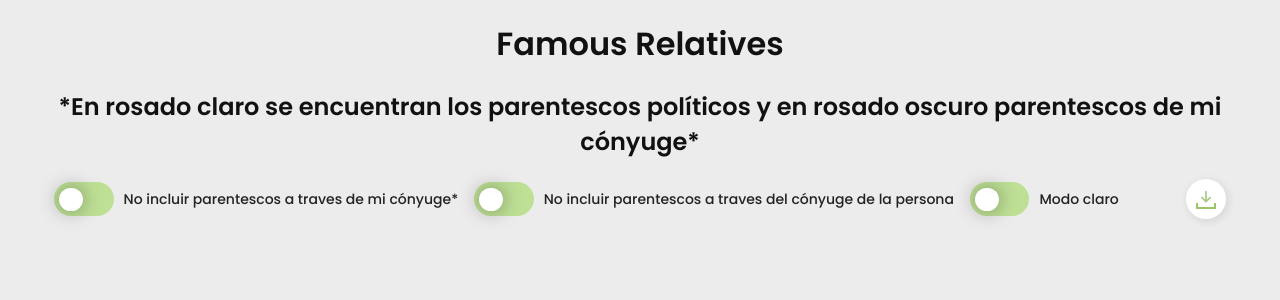
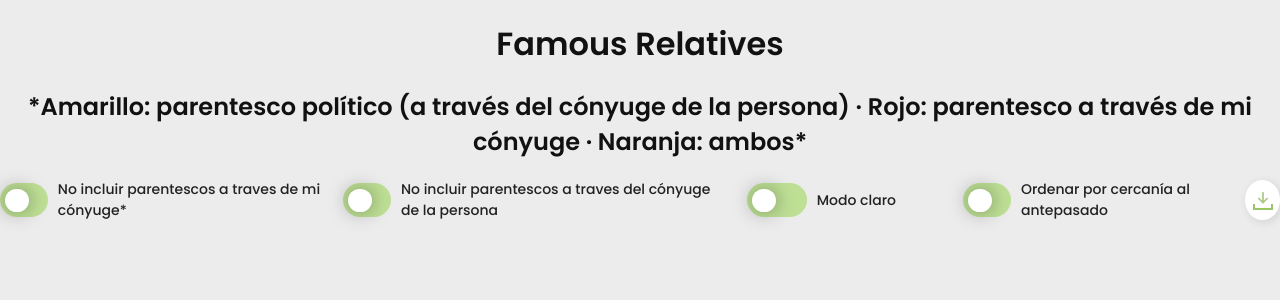
Before and after one commit to Teo1840/famousrelatives, a Flask app: template templates/plantilla_arboles.html in a window 1280 px wide; the page is wider, and only the part inside the window is pictured. Shown: the top 300 px of that part. Run offline with Flask 3, Linux system fonts and the light colour scheme; the template is opened without the code that fills it, so the values that code supplies are empty.

Commit message:
absolute close-ness filter

```diff
--- a/static/js/main.js
+++ b/static/js/main.js
@@ -73,6 +73,17 @@ function getEffectiveLength(a) {
     : (a.cercania ?? Infinity);
 }
 
+export function getEffectiveMinSideLength(a) {
+  const main   = a?.mainPath?.coParentIsPathPerson;
+  const direct = a?.directPath?.coParentIsPathPerson;
+  const useDirect = a?.directPath && !(main && (direct ?? true));
+
+  const path = useDirect ? a.directPath : a.mainPath;
+  const asc  = path?.asc?.length  ?? Infinity;
+  const desc = path?.desc?.length ?? Infinity;
+  return Math.min(asc, desc);
+}
+
 // 🔗 Exponer para HTML (onclick del popup)
 window.showPopup = showPopup;
 window.prevPopup = prevPopup;
--- a/static/js/switch.js
+++ b/static/js/switch.js
@@ -1,5 +1,5 @@
 import { renderCards } from './card.js';
-import { getActiveList, updateListCount } from './main.js';
+import { getActiveList, updateListCount, getEffectiveMinSideLength } from './main.js';
 
 export function initSwitches() {
 
@@ -9,10 +9,15 @@ export function initSwitches() {
   function update() {
     if (!window.fullList) return;
 
-    const list = getActiveList();
+    let list = getActiveList();
+
+    const sortByAscToggle = document.getElementById("switch-sortByAsc");
+    if (sortByAscToggle?.checked) {
+      list = [...list].sort((a, b) => getEffectiveMinSideLength(a) - getEffectiveMinSideLength(b));
+    }
+
     renderCards(list);
     updateListCount();
-
     window.currentIndex = 0;
   }
 
@@ -22,6 +27,11 @@ export function initSwitches() {
 
   if (coParentToggle) {
     coParentToggle.addEventListener("change", update);
+  }
+
+  const sortByAscToggle = document.getElementById("switch-sortByAsc");
+  if (sortByAscToggle) {
+    sortByAscToggle.addEventListener("change", update);
   }
 
   // 🌙 MODO OSCURO
--- a/templates/plantilla_arboles.html
+++ b/templates/plantilla_arboles.html
@@ -16,7 +16,7 @@
 <body>
 
 <h1>Famous Relatives</h1>
-<h2>*En rosado claro se encuentran los parentescos políticos y en rosado oscuro parentescos de mi cónyuge*</h2>
+<h2>*Amarillo: parentesco político (a través del cónyuge de la persona) · Rojo: parentesco a través de mi cónyuge · Naranja: ambos*</h2>
 
 <div class="flex-container">
   <!-- Switch 1: Parentescos de mi Conyugue -->
@@ -47,6 +47,15 @@
       <span class="slider"></span>
     </label>
     <span id="darkModeText" class="status-text">Modo claro</span>
+  </div>
+
+  <!-- Switch 4: Ordenar por cercanía al antepasado -->
+  <div class="switch-wrapper">
+    <label class="switch">
+      <input type="checkbox" id="switch-sortByAsc">
+      <span class="slider"></span>
+    </label>
+    <span class="status-text">Ordenar por cercanía al antepasado</span>
   </div>
 
   <!-- BOTON DE DESCARGA -->
```
